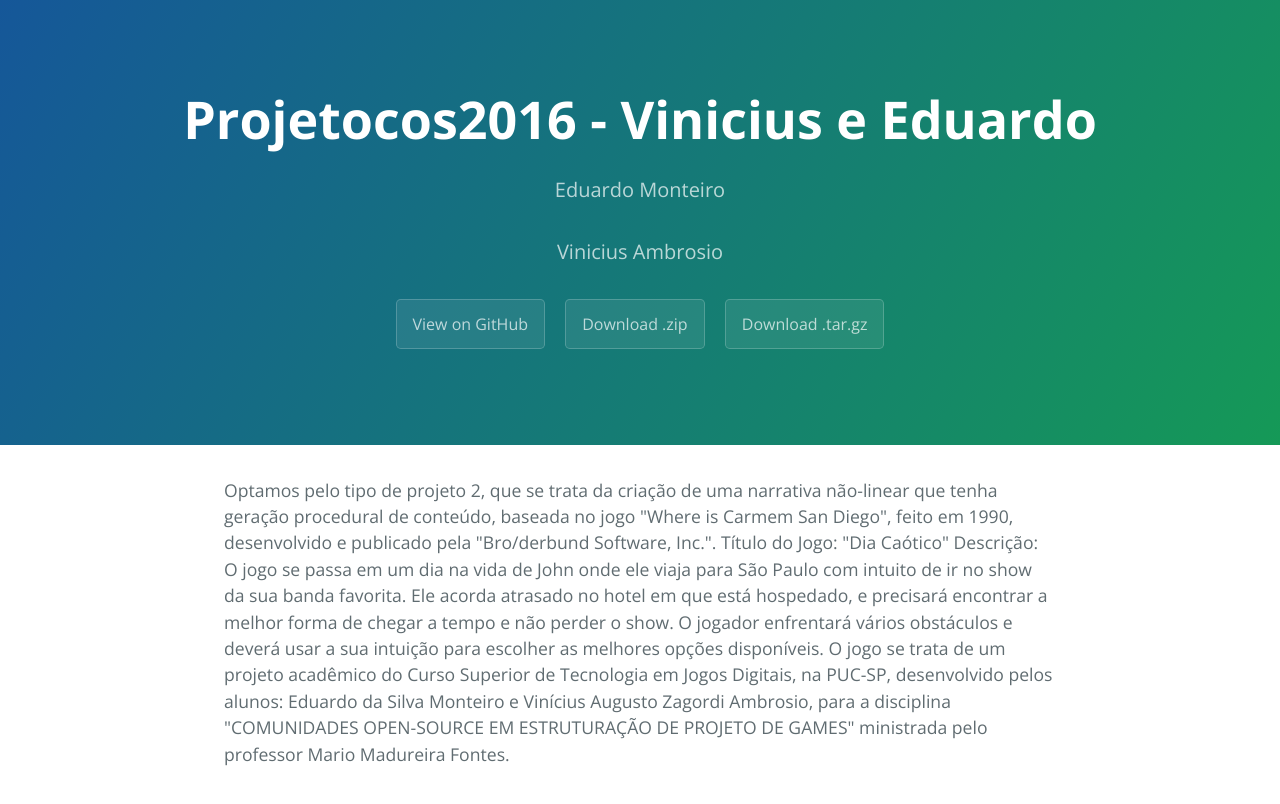
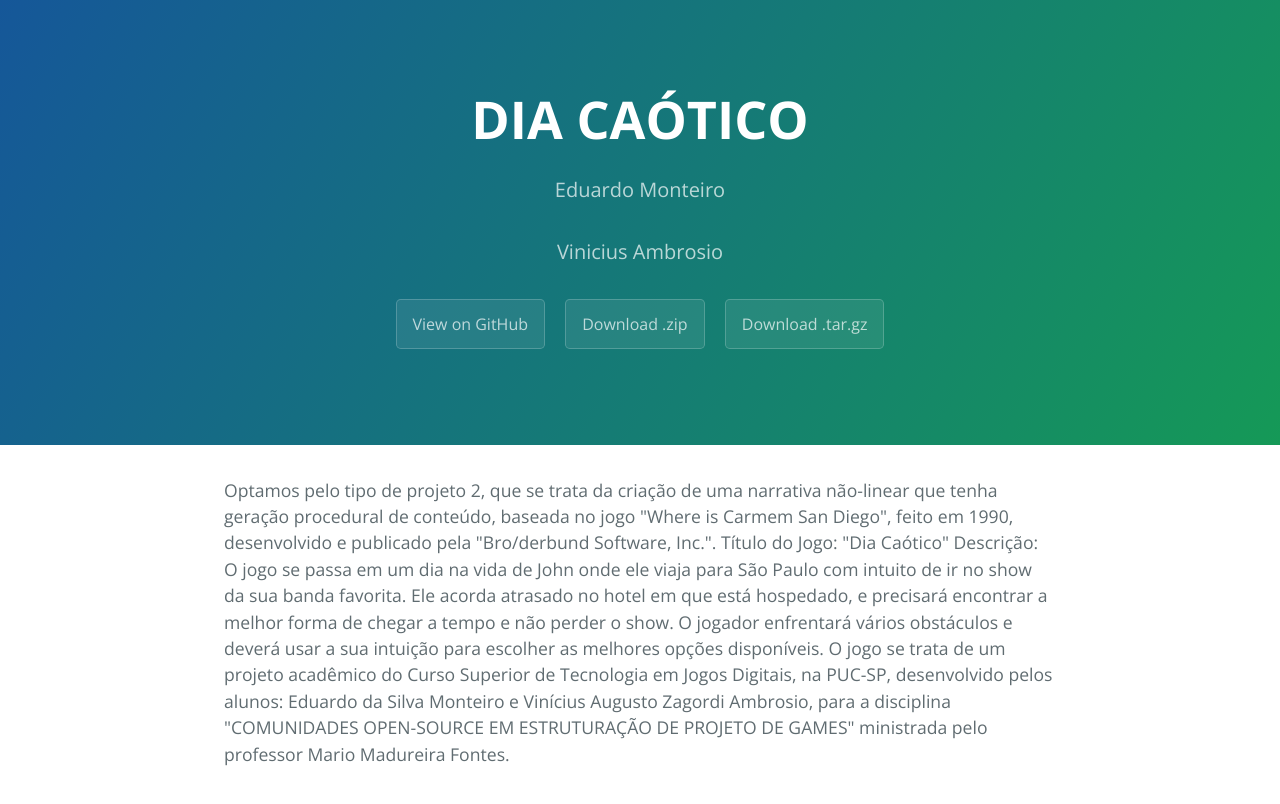
Before and after one commit to pucspcos/projetocos2016-vinicius_e_eduardo, a plain HTML site: page index.html in a window 1280 px wide. Drawn offline with nearby package versions, Linux system fonts and the light colour scheme.

Commit message:
conteudo novo

```diff
--- a/index.html
+++ b/index.html
@@ -11,7 +11,7 @@
   </head>
   <body>
     <section class="page-header">
-      <h1 class="project-name">Projetocos2016 - Vinicius e Eduardo</h1>
+      <h1 class="project-name">DIA CAÓTICO</h1>
       <h2 class="project-tagline">Eduardo Monteiro</h2>
 	  <h2 class="project-tagline">Vinicius Ambrosio</h2>
       <a href="https://github.com/pucspcos/projetocos2016-vinicius_e_eduardo" class="btn">View on GitHub</a>
```
